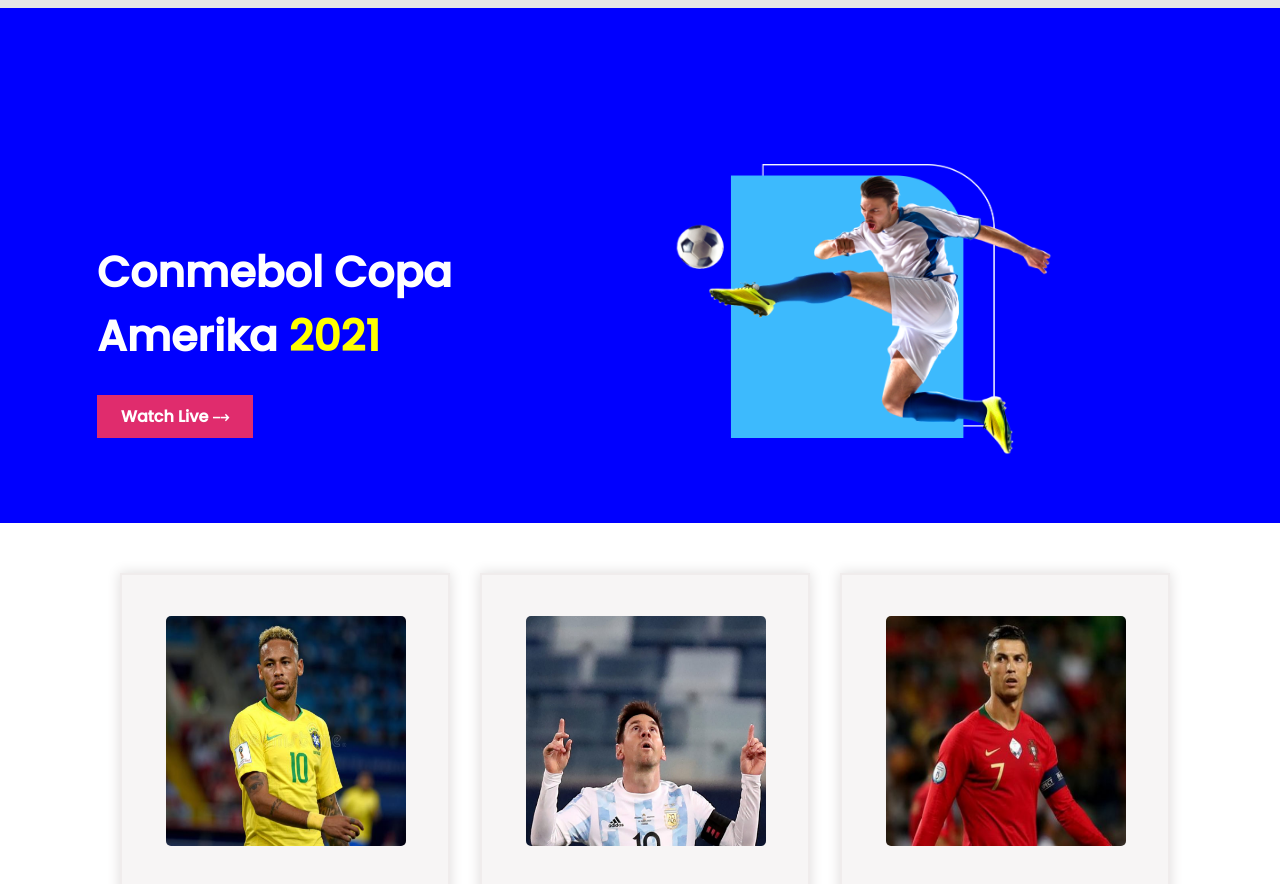
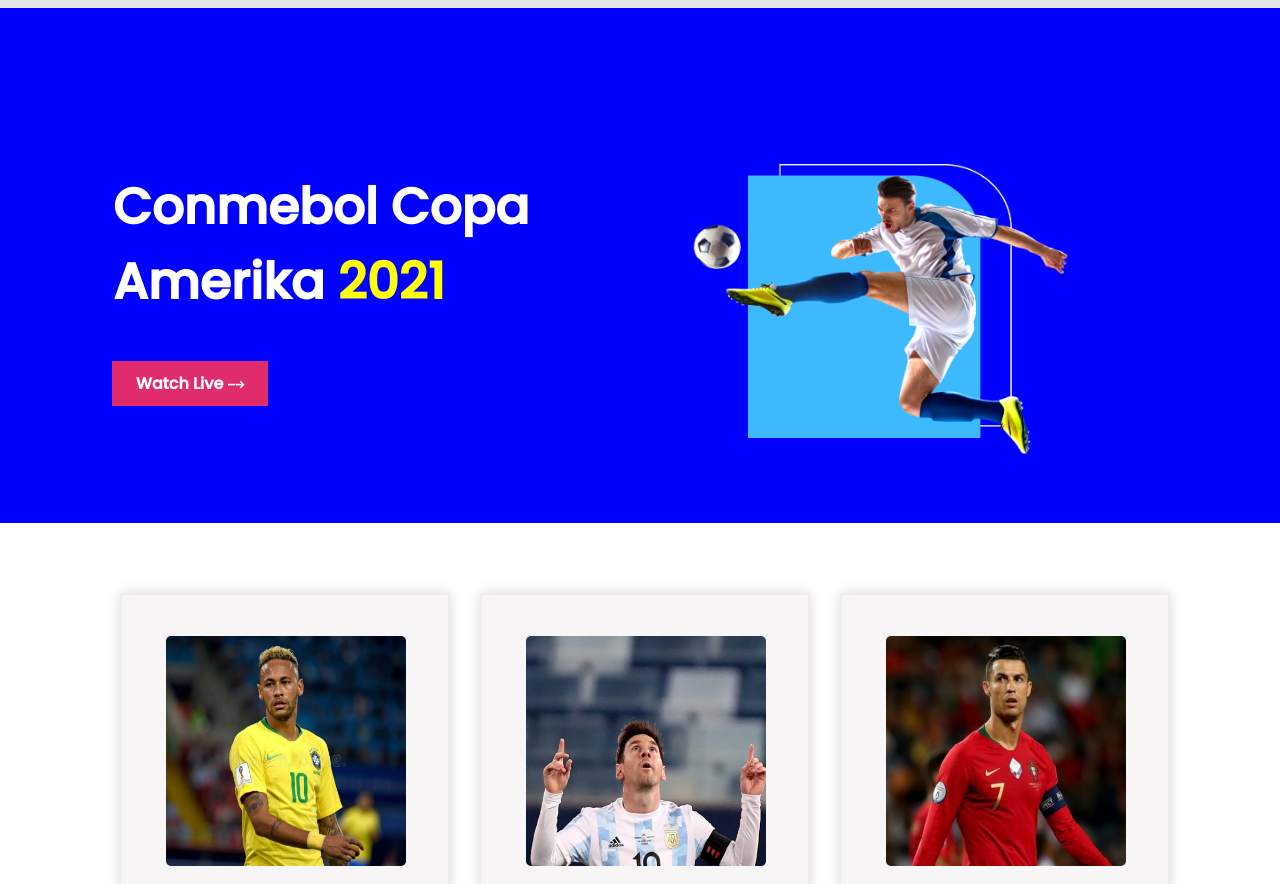
Before and after one commit to sahhebali/14julay-responsiv-football, a plain HTML site: page index.html in a window 1280 px wide. Shown: the top 884 px of the page. Drawn offline with Linux system fonts and the light colour scheme.

Commit message:
some chang

```diff
--- a/styles/style.css
+++ b/styles/style.css
@@ -26,13 +26,20 @@ conmebol-cup-style
 .container{
 
     width:1300px ;
-    /* margin-top:5996px; */
-    height: px;
+
+    height:3750px;
     background: #FFFFFF;
 
 }
-.player-album-container-two, .player-album-containeer-three, .player-album-containner-four{
-    margin-top: 20px;
+.player-album-container{
+    margin-top: 70px;
+}
+.player-album-container-two{
+    margin-top: 69px;
+}
+.player-album-containner-four{
+    margin-top: 86px;
+
 }
 
 
@@ -40,26 +47,31 @@ conmebol-cup-style
   display: grid;
   grid-template-columns: repeat(2,1fr);
   align-items: center;
-  grid-gap: 68px;
+  grid-gap: 102px;
     background-color:blue;
     border: 3px solid blue;
-  margin-bottom: 50px;
+
 
 }
+.conmebol-cup{
+    position: relative;
+}
 .conmebol-heading{
-    margin-top: 138px;
+    margin-top: 0px;
 
-    margin-left: 104px;
-    font-size: 42.66px;
+    margin-left: 120px;
+    font-size: 50px;
     color: #FFFFFF;
 }
 .button{
+    position: absolute;
         background: #E02C6D;
         color: #FFFFFF;
         padding: 10px 24px;
         text-decoration: none;
-        margin-top: 18px;
-        margin-left: 104px;
+
+        margin-bottom: 50px;
+        margin-left: 119px;
         font-weight: 700;
 
 }
```
Also changed, not shown: index.html (+1 -0 lines).
